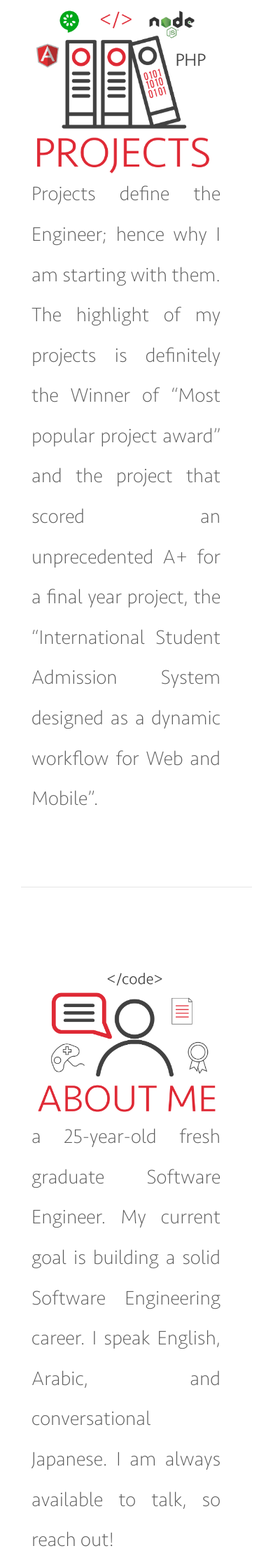
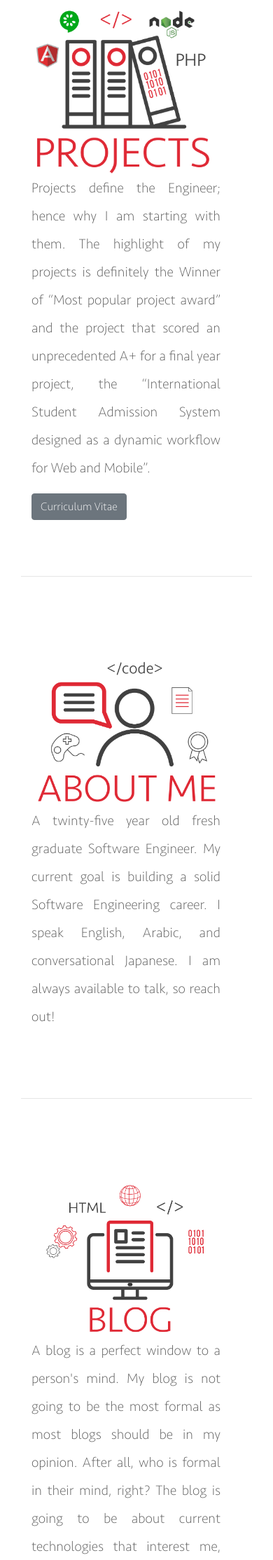
Before and after one commit to moom1/MyWebsite, a PHP site: page /home in a window 390 px wide. Shown: the part 195-2424 px from the top of the page at 70% size. Run offline with PHP 8.4, Linux system fonts and the light colour scheme; data that the repository does not hold is empty.

Commit message:
font mobile version update

```diff
--- a/about.php
+++ b/about.php
@@ -46,7 +46,7 @@
                 </div>
 
                 <div class="feat  col-md-7 text-justify slide-in from-left">
-                    <p class="lead" style="font-size: 1.8rem;">My name is Abdulrahman Ayash Yousef, As a Yemeni who lived his whole life in Jeddah, Saudi Arabia then continued his education in Multimedia University in Malaysia, I am always challenged and faced with adversity but with each challenge I learned valuable lessons.  I speak English, Arabic, and conversational Japanese. I am always available to talk, so reach out!</p>
+                    <p class="lead">My name is Abdulrahman Ayash Yousef, As a Yemeni who lived his whole life in Jeddah, Saudi Arabia then continued his education in Multimedia University in Malaysia, I am always challenged and faced with adversity but with each challenge I learned valuable lessons.  I speak English, Arabic, and conversational Japanese. I am always available to talk, so reach out!</p>
                     <a class="btn btn-secondary" href="resources/documents/cv2020.pdf" target="_blank">Curriculum Vitae</a>
                     <a class="btn btn-secondary" href="resources/documents/Official-Academic-Transcript.pdf" target="_blank">Academic Transcript</a>
                 </div>
--- a/home.php
+++ b/home.php
@@ -38,7 +38,10 @@
             </div>
 
             <div class="feat  col-md-7 text-justify slide-in from-right">
-                <p class="lead" style="font-size: 1.8rem;">Projects define the Engineer; hence why I am starting with them. The highlight of my projects is definitely the Winner of “Most popular project award” and the project that scored an unprecedented A+ for a final year project, the “International Student Admission System designed as a dynamic workflow for Web and Mobile”.</p>
+                <p class="lead d-none d-sm-inline-flex" style="font-size: 1.8rem;">Projects define the Engineer; hence why I am starting with them. The highlight of my projects is definitely the Winner of “Most popular project award” and the project that scored an unprecedented A+ for a final year project, the “International Student Admission System designed as a dynamic workflow for Web and Mobile”.</p>
+                <p class="lead d-md-none d-md-none">Projects define the Engineer; hence why I am starting with them. The highlight of my projects is definitely the Winner of “Most popular project award” and the project that scored an unprecedented A+ for a final year project, the “International Student Admission System designed as a dynamic workflow for Web and Mobile”.</p>
+                <a class="btn btn-secondary" href="resources/documents/cv2020.pdf" target="_blank">Curriculum Vitae</a>
+
             </div>
             </div>
 
@@ -50,8 +53,7 @@
 
             <div class="container row featurette d-none d-sm-inline-flex">
                 <div class="feat  col-md-7 text-justify slide-in from-left">
-                    <p class="lead" style="font-size: 1.8rem;">a 25-year-old fresh graduate Software Engineer. My current goal is building a solid Software Engineering career. I speak English, Arabic, and conversational Japanese. I am always available to talk, so reach out!</p>
-                    <a class="btn btn-secondary" href="resources/documents/cv2020.pdf" target="_blank">Curriculum Vitae</a>
+                    <p class="lead" style="font-size: 1.8rem;">A twinty-five year old fresh graduate Software Engineer. My current goal is building a solid Software Engineering career. I speak English, Arabic, and conversational Japanese. I am always available to talk, so reach out!</p>
                 </div>
                 <div class="col-md-5 slide-in from-right">
                     <img class="bd-placeholder-img bd-placeholder-img-lg featurette-image img-fluid mx-auto" src="resources/pictures/Icons_About me.png" width="500px" height="500px" alt="">
@@ -65,9 +67,7 @@
                 </div>
 
                 <div class="feat  col-md-7 text-justify slide-in from-left">
-                    <p class="lead" style="font-size: 1.8rem;">a 25-year-old fresh graduate Software Engineer. My current goal is building a solid Software Engineering career. I speak English, Arabic, and conversational Japanese. I am always available to talk, so reach out!</p>
-                    <a class="btn btn-secondary" href="resources/documents/cv2020.pdf" target="_blank">Curriculum Vitae</a>
-
+                    <p class="lead">A twinty-five year old fresh graduate Software Engineer. My current goal is building a solid Software Engineering career. I speak English, Arabic, and conversational Japanese. I am always available to talk, so reach out!</p>
                 </div>
             </div>
 
@@ -83,7 +83,8 @@
             </div>
 
             <div class="feat  col-md-7 text-justify slide-in from-right">
-                <p class="lead" style="font-size: 1.8rem;">A blog is a perfect window to a person's mind. My blog is not going to be the most formal as most blogs should be in my opinion. After all, who is formal in their mind, right? The blog is going to be about current technologies that interest me, some ideas that I find intriguing in the software engineering world, and some personal updates throughout my journey</p>
+                <p class="lead d-none d-sm-inline-flex" style="font-size: 1.8rem;">A blog is a perfect window to a person's mind. My blog is not going to be the most formal as most blogs should be in my opinion. After all, who is formal in their mind, right? The blog is going to be about current technologies that interest me, some ideas that I find intriguing in the software engineering world, and some personal updates throughout my journey</p>
+                <p class="lead d-md-none d-md-none">A blog is a perfect window to a person's mind. My blog is not going to be the most formal as most blogs should be in my opinion. After all, who is formal in their mind, right? The blog is going to be about current technologies that interest me, some ideas that I find intriguing in the software engineering world, and some personal updates throughout my journey</p>
             </div>
 
             </div>
```
